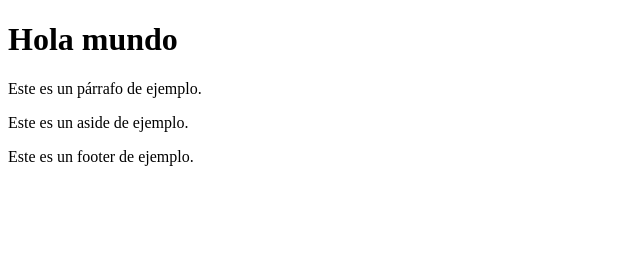
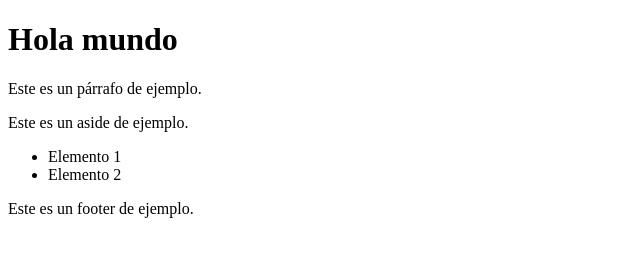
Before and after one commit to cobiniii/Proyectos_Tokio_School, a plain HTML site: page Proyecto_de_prueba/index.html in a window 1280 px wide. Shown: the whole page, without its empty margins (0-640 px from the left). Drawn offline with Linux system fonts and the light colour scheme.

Commit message:
Añadimos lista

```diff
--- a/Proyecto_de_prueba/index.html
+++ b/Proyecto_de_prueba/index.html
@@ -13,7 +13,12 @@
                     <h1>Hola mundo</h1>
                     <p>Este es un párrafo de ejemplo.</p>
                 </header>
-                <aside><p>Este es un aside de ejemplo.</p></aside>
+                <aside><p>Este es un aside de ejemplo.</p>
+                <ul>
+                    <li>Elemento 1</li>
+                    <li>Elemento 2</li>
+                </ul>
+                </aside>
                 <footer><p>Este es un footer de ejemplo.</p></footer>
             </div>
         </div>
```
